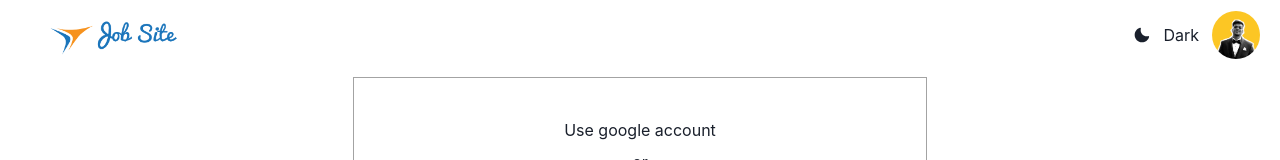
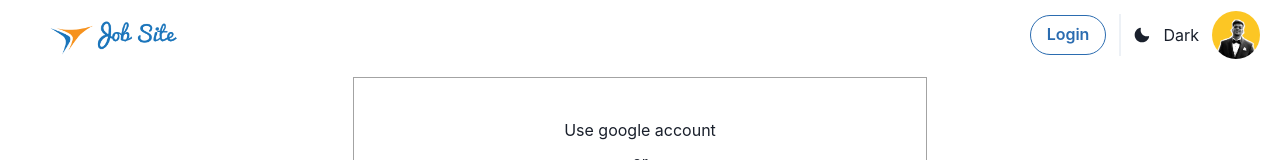
Before and after one commit to saahilanande/Frontend-JobSite, a React (Vite) app: page /register in a window 1280 px wide. Shown: the top 160 px of the page. Built offline with nearby package versions, Linux system fonts and the light colour scheme; what react-auth-kit would draw is missing.

Commit message:
Cleaned the navbar code removed duplications

```diff
--- a/src/App.tsx
+++ b/src/App.tsx
@@ -10,12 +10,12 @@ function App() {
       <Routes>
         <Route element={<Login />} path="/login"></Route>
         <Route
+          path={"/home"}
           element={
-            <RequireAuth loginPath="/login">
+            <RequireAuth loginPath={"/login"}>
               <Home />
             </RequireAuth>
           }
-          path="/home"
         ></Route>
         <Route element={<Register />} path="/register"></Route>
       </Routes>
--- a/src/Components/Navbar.tsx
+++ b/src/Components/Navbar.tsx
@@ -8,7 +8,6 @@ function Navbar() {
   const location = useLocation();
   const navigate = useNavigate();
 
-  if (location.pathname === "/login")
   return (
     <>
       <HStack spacing="13px" marginLeft={10} marginRight={5}>
@@ -24,29 +23,19 @@ function Navbar() {
           colorScheme="blue"
           variant={"outline"}
           borderRadius={25}
-            onClick={() => {
+          onClick={
+            location.pathname === "/login"
+              ? () => {
                   navigate("/register");
-            }}
+                }
+              : () => {
+                  navigate("/login");
+                }
+          }
         >
-            Sign in
+          {location.pathname === "/login" ? "Sign in" : "Login"}
         </Button>
         <Divider orientation="vertical" height={10} borderWidth={"1px"} />
-          <ColorModeSwitch />
-          <AvatarMenu />
-        </HStack>
-      </>
-    );
-  return (
-    <>
-      <HStack spacing="13px" marginLeft={10} marginRight={5}>
-        <Img
-          _hover={{ cursor: "pointer" }}
-          src={logo}
-          maxWidth={40}
-          maxHeight={20}
-          padding={1}
-        ></Img>
-        <Spacer />
         <ColorModeSwitch />
         <AvatarMenu />
       </HStack>
```
Lines whose indentation alone changed are shown as unchanged.
